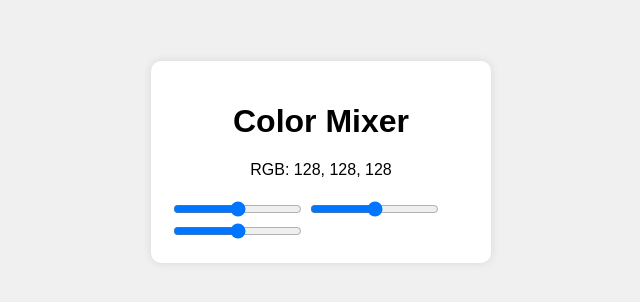
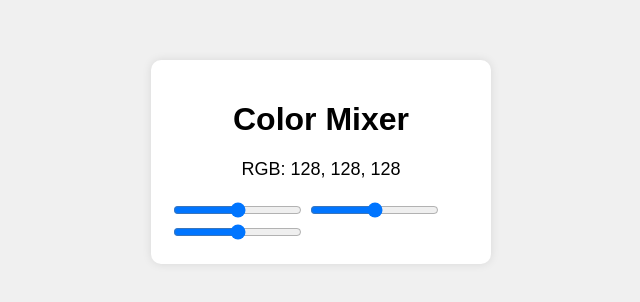
Before and after one commit to Mariana-x1/web-apps-foundation, a plain HTML site: page colormixerApp/index.html in a window 1280 px wide. Shown: the part 238-540 px from the top of the page, without its empty margins (319-959 px from the left). Drawn offline with Linux system fonts and the light colour scheme.

Commit message:
add styling colorrgb for h1

```diff
--- a/colormixerApp/index.html
+++ b/colormixerApp/index.html
@@ -13,7 +13,7 @@
     <div id="colorMixer" class="colmixer">
         <div id="header" class="header">
             <h1>Color Mixer</h1>
-            <div id="colorDisplay">RGB: 128, 128, 128</div>
+            <div id="colorDisplay" class="colorrgb">RGB: 128, 128, 128</div>
         </div>
         <input type="range" id="redSlider" step="1" min="0" max="255" value="128">
         <input type="range" id="greenSlider" step="1" min="0" max="255" value="128">
--- a/colormixerApp/style.css
+++ b/colormixerApp/style.css
@@ -20,3 +20,7 @@ body {
   text-align: center;
   margin-bottom: 20px;
 }
+.colorrgb {
+  font-size: 18px;
+  margin-bottom: 10px;
+}
```
